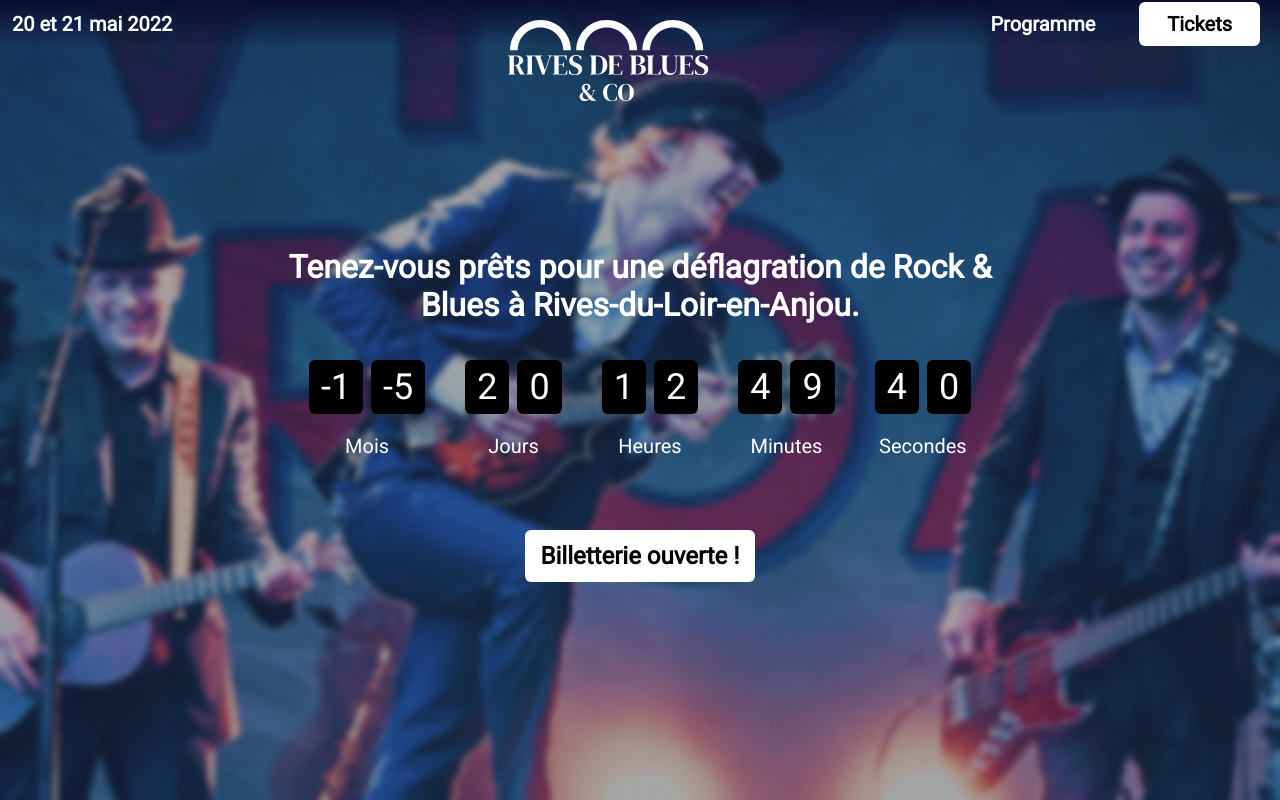
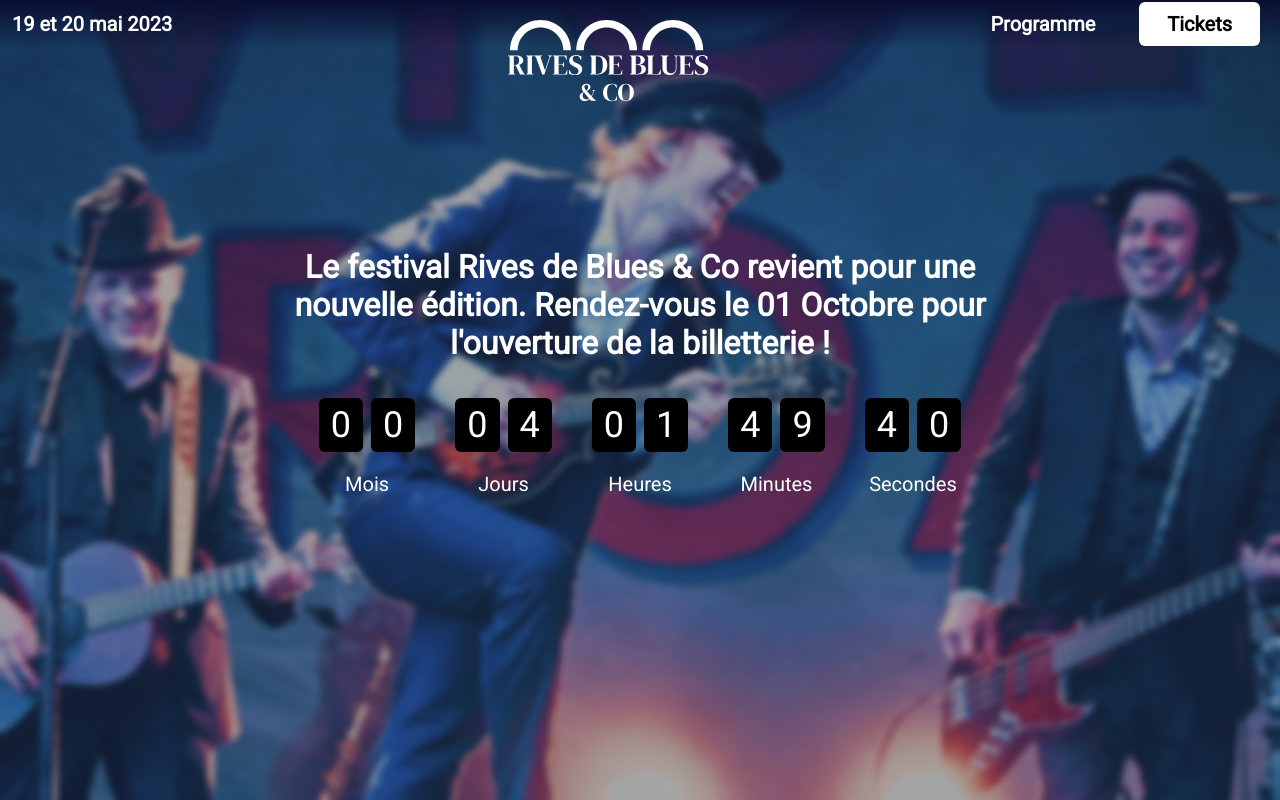
Before and after one commit to CyrielleAlbert/RivesDeBlues, a React (Create React App) app: page / in a window 1280 px wide. Shown: the top 800 px of the page. Built offline with nearby package versions, Linux system fonts and the light colour scheme.

Commit message:
countdown et date

```diff
--- a/src/Pages/Home.jsx
+++ b/src/Pages/Home.jsx
@@ -12,10 +12,7 @@ import { useRef } from "react";
 //TODO revoir les font-size (harmoniser)
 //TODO revoir les marges (harmoniser)
 
-const LINK_TM =
-  "https://www.ticketmaster.fr/fr/manifestation/rives-de-blues-and-co-billet/idmanif/515408#";
-
-function Home(props) {
+function Home() {
   const progScroll = useRef(null);
   const ticketScroll = useRef(null);
   const today = Date.now()
@@ -37,15 +34,15 @@ function Home(props) {
       <div className="content" stle={{ width: window.innerWidth }}>
         <div className="accroche">
           {
-            "Tenez-vous prêts pour une déflagration de Rock & Blues à Rives-du-Loir-en-Anjou."
+            "Le festival Rives de Blues & Co revient pour une nouvelle édition. Rendez-vous le 01 Octobre pour l'ouverture de la billetterie !"
           }
         </div>
         <div className="countdown">
-          <Countdown timestamp={1653073200}/>
+          <Countdown timestamp={1664611200}/>
         </div>
-        <a className="bouton1" href={LINK_TM}>
+        {/* <a className="bouton1" href={LINK_TM}>
           Billetterie ouverte !{" "}
-        </a>
+        </a> */}
       </div>
       <div>
         <div className="title" ref={progScroll}>
--- a/src/reusable-components/header.js
+++ b/src/reusable-components/header.js
@@ -2,7 +2,7 @@ import './style/Header.css'
 function Header(props){
     return(
         <div className="main" >
-            <div className="date">20 et 21 mai 2022</div>
+            <div className="date">19 et 20 mai 2023</div>
             <div className="logo">
                 <img src='/Images/Logo.svg' width="100%"/>
             </div>
```
